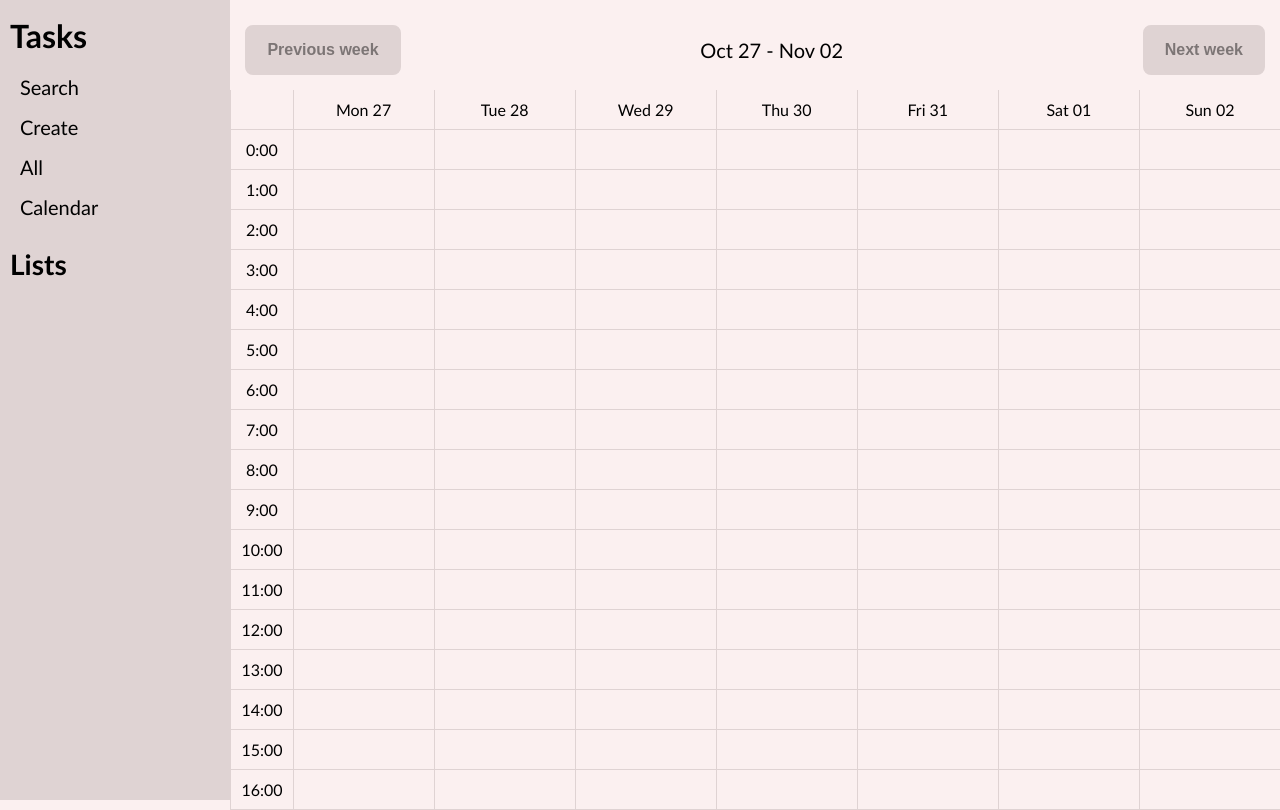
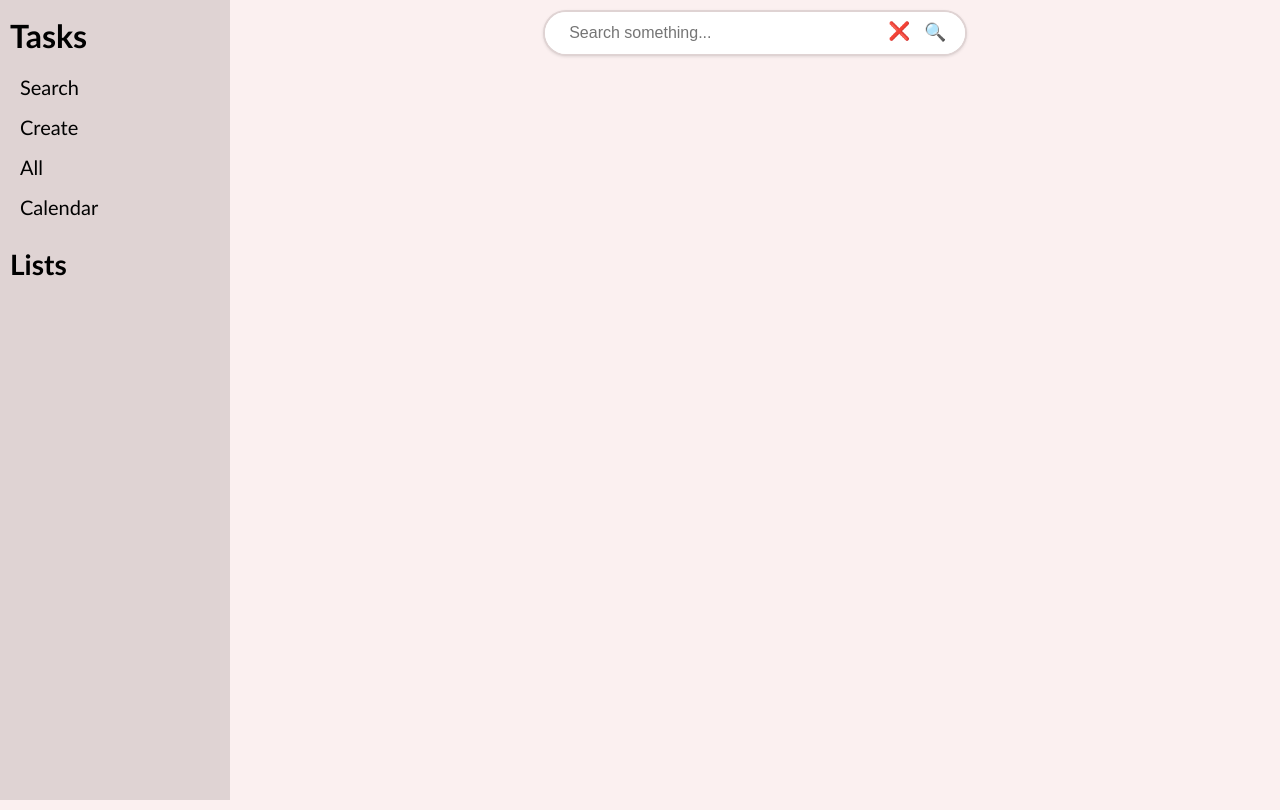
Before and after one commit to Waterme110n/JSpractice, a plain HTML site: page TodoList/main.html in a window 1280 px wide. Drawn offline with Linux system fonts and the light colour scheme.

Commit message:
add search screen

```diff
--- a/TodoList/index.js
+++ b/TodoList/index.js
@@ -78,7 +78,9 @@ dialogTask.addEventListener('submit', function (event) {
 const allTaskButton = document.getElementById('allTask');
 const main = document.querySelector('.main');
 let where = '';
-allTaskButton.addEventListener('click', showAllTasks);
+allTaskButton.addEventListener('click',() => {
+  showAllTasks()
+} );
 
 function showAllTasks() {
   where = 'Task';
@@ -104,7 +106,7 @@ function showAllTasks() {
     `
     ).join('')
   }
-  initButtons();
+  initTaskButtons();
 }
 
 function ColorPriority(priority) {
@@ -128,7 +130,7 @@ function ColorPriority(priority) {
   }
 }
 
-function initButtons() {
+function initTaskButtons() {
   const edits = document.querySelectorAll('.divTaskEdit')
   edits.forEach((button, index) => {
     button.addEventListener('click', () => {
@@ -165,7 +167,6 @@ CalendarButton.addEventListener('click', () => {
 
 function initCalendar() {
   where = 'Calendar';
-  console.log(where)
   let calendarFlow = document.createElement('div');
   calendarFlow.classList.add('calendarFlow');
   main.innerHTML = '';
@@ -305,9 +306,57 @@ function placeTaskIntoSell(task, positionCell) {
 
 }
 
+/*----------------------------------Search---------------------------------------*/
+const SearchButton = document.getElementById('searchTask');
+
+SearchButton.addEventListener('click', () => {
+  initSearch();
+});
+
+function initSearch() {
+  let search = document.createElement('div');
+  search.classList.add('.searchFlow')
+  main.innerHTML = '';
+  main.appendChild(search);
+  search.innerHTML = `
+    <div class="search-box">
+      <input type="text" class="taskSearch" placeholder="Search something..." />
+      <button class="dismissSearch"></button>
+      <butoon class="acceptSearch"></button>
+    </div>
+    `
+    initSearchButtons();
+}
+
+function initSearchButtons(){
+    const dismissSearch = document.querySelector('.dismissSearch');
+    const taskSearch = document.querySelector('.taskSearch')
+    dismissSearch.addEventListener('click',() =>{
+      taskSearch.value = '';
+    })
+    const acceptSearch = document.querySelector('.acceptSearch');
+    acceptSearch.addEventListener('click', () => {
+      let insertText = taskSearch.value
+      searchTask(insertText);
+    })
+}
+
+function searchTask(query){
 
 
-initCalendar();
-//сделать по времени показ в какой клетке какая таска, при нажатии либо создавать новую изменять старую
+}
+
+initSearch();
+
+
+
+
+
+
+
+
+
+
+
 //поиск
 //листы загружать project в add из сущ проject
--- a/TodoList/main.html
+++ b/TodoList/main.html
@@ -406,6 +406,83 @@
       overflow: hidden;
       text-overflow: ellipsis;
     }
+
+    /*----------------------------------Search---------------------------------------*/
+    .search-container {
+      padding: 16px 20px;
+      background: linear-gradient(135deg, var(--main-color), #f9ecec);
+      border-bottom: 1px solid var(--secondary-color);
+      position: sticky;
+      top: 0;
+      z-index: 100;
+      box-shadow: 0 2px 8px rgba(0, 0, 0, 0.05);
+    }
+
+    .search-box {
+      position: relative;
+      display: flex;
+      flex-direction: row;
+      max-width: 420px;
+      margin: 0 auto;
+      font-family: var(--font);
+      background-color: white;
+      border: 2px solid var(--secondary-color);
+      border-radius: 50px;
+      outline: none;
+      transition: all 0.3s ease;
+      box-shadow: 0 1px 3px rgba(0, 0, 0, 0.1);
+    }
+
+    .taskSearch {
+      width: 100%;
+      border-radius: 50px;
+      border: none;
+      padding: 12px 96px 12px 24px;
+      font-size: 1rem;
+    }
+
+    .taskSearch:focus {
+      outline: none;
+    }
+
+    .dismissSearch,
+    .acceptSearch {
+      position: absolute;
+      top: 50%;
+      transform: translateY(-55%);
+      width: 36px;
+      height: 36px;
+      border: none;
+      border-radius: 50%;
+      font-size: 0.9rem;
+      font-weight: bold;
+      cursor: pointer;
+      transition: all 0.2s ease;
+      display: flex;
+      align-items: center;
+      justify-content: center;
+      background-color: transparent;
+    }
+
+
+    .dismissSearch {
+      right: 48px;
+    }
+
+    .acceptSearch {
+      right: 12px;
+    }
+
+    .dismissSearch::before {
+      content: "❌";
+      font-size: 1.1rem;
+    }
+
+    .acceptSearch::before {
+      content: "🔍";
+      font-size: 1.1rem;
+    }
+
   </style>
 </head>
 
```
Lines whose indentation alone changed are shown as unchanged.
